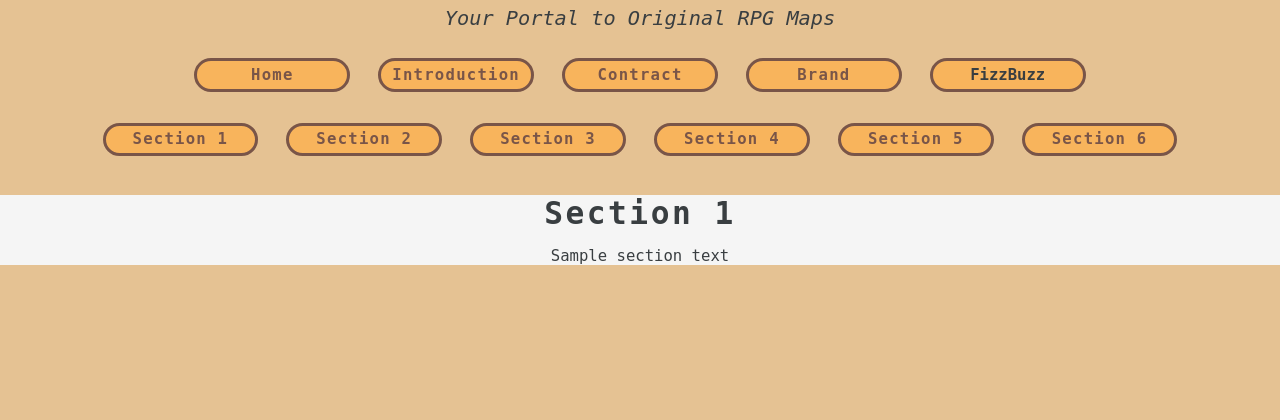
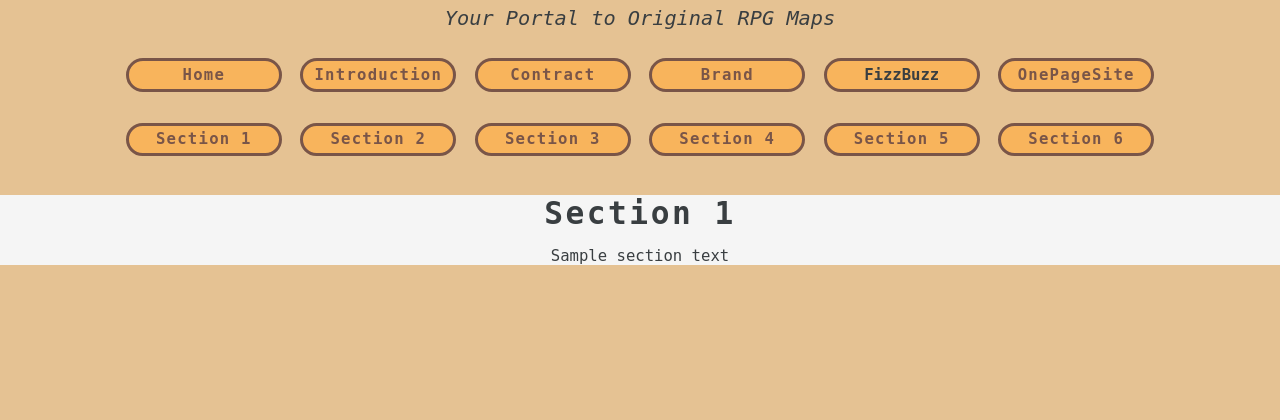
Before and after one commit to gwhitle/gwhitle.github.io, a PHP site: page /web115/onepagesite/index.html in a window 1280 px wide. Shown: the part 338-758 px from the top of the page. Run offline with PHP 8.4, Linux system fonts and the light colour scheme.

Commit message:
Added OnePageSite to Nav, Changed Nav margins
Added OnePageSite to Nav, and made nav margin smaller to take up less horizonal space

```diff
--- a/web115/components/header.html
+++ b/web115/components/header.html
@@ -17,5 +17,6 @@
                 <a href="fizzbuzz4.html">FizzBuzz 4</a>
             </div>
         </div>
+        <a href="/web115/onepagesite/index.html">OnePageSite</a>
     </nav>
 </header>
--- a/web115/onepagesite/components/header.html
+++ b/web115/onepagesite/components/header.html
@@ -17,5 +17,6 @@
                 <a href="/web115/fizzbuzz4.html">FizzBuzz 4</a>
             </div>
         </div>
+        <a href="index.html">OnePageSite</a>
     </nav>
 </header>
--- a/web115/onepagesite/styles/default.css
+++ b/web115/onepagesite/styles/default.css
@@ -96,8 +96,12 @@ header nav a {
     font-weight: bold;
     font-size: 1em;
     display: inline-block;
-    margin: .5em .6em .5em;
     padding: .3em;
+}
+
+header nav a,
+.navMenu ul a {
+    margin: .5em .3em .5em;
 }
 
 header p:first-of-type {
@@ -160,7 +164,7 @@ a:hover {
 
 header nav a:hover,
 #homeLogo img:hover,
-footer a:hover {
+footer a:hover, .navMenu ul a:hover {
     color: #B94527;
     border: solid #B94527;
     text-decoration: none;
--- a/web115/styles/default.css
+++ b/web115/styles/default.css
@@ -105,7 +105,7 @@ header nav a {
     font-weight: bold;
     font-size: 1em;
     display: inline-block;
-    margin: .5em .6em .5em;
+    margin: .5em .3em .5em;
     padding: .3em;
 }
 
```
